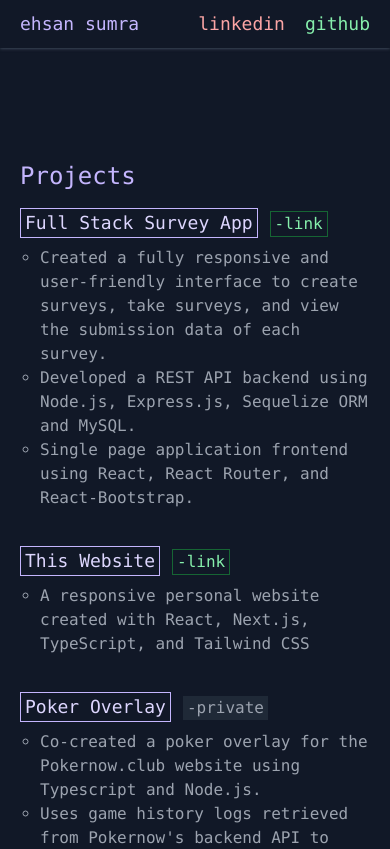
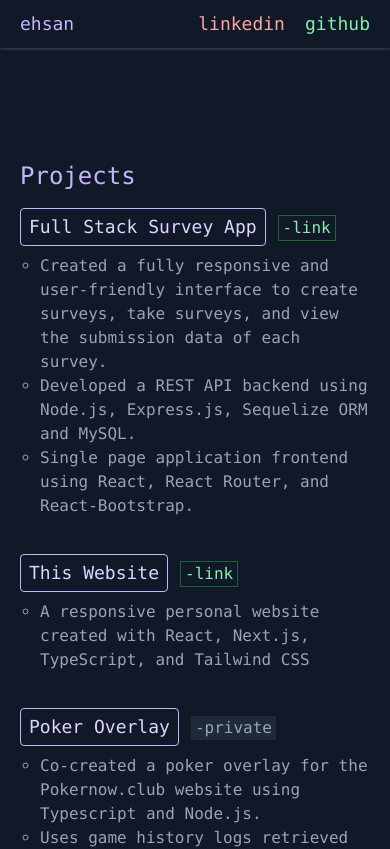
Before and after one commit to ehsansumra/personalWebsite, a Next.js app: page /projects in a window 390 px wide. Shown: the top 849 px of the page. Built offline with nearby package versions, Linux system fonts and the light colour scheme.

Commit message:
responsiveness

```diff
--- a/components/headerbox.tsx
+++ b/components/headerbox.tsx
@@ -7,7 +7,7 @@ interface Props {
 
 const HeaderBox: FC<Props> = ({ children, style }) => {
     return (
-        <h2 style={style} className="mt-4 text-lg border inline-block text-violet-200 border-violet-300 px-1">
+        <h2 style={style} className="mt-4 text-lg border rounded inline-block text-violet-200 border-violet-300 p-1 px-2">
             {children}
         </h2>
 
--- a/components/nav.tsx
+++ b/components/nav.tsx
@@ -9,7 +9,7 @@ const NavBar: NextPage = () => {
             w-full top-0 left-0 h-12 fixed shadow shadow-gray-700 z-50">
 
             <div className="pl-5 pr-5 flex items-center justify-between w-navWidth ">
-                <Link href="/"><div className="text-violet-300   hover:drop-shadow-dropViolet shadow-gray-300 cursor-pointer select-none text-lg ">ehsan sumra</div></Link>
+                <Link href="/"><div className="text-violet-300   hover:drop-shadow-dropViolet shadow-gray-300 cursor-pointer select-none text-lg ">ehsan <span className="sm:inline-block hidden">sumra</span></div></Link>
                 <section className="flex align-center  [&>*]:select-none [&>*]:cursor-pointer">
                     <a target="_blank" rel="noopener noreferrer" href="https://www.linkedin.com/in/ehsan-sumra-a0107b248/" className="ml-5 text-lg text-red-300 hover:drop-shadow-dropRed">linkedin</a>
                     <a target="_blank" rel="noopener noreferrer" href="https://github.com/ehsansumra" className="ml-5 text-lg text-green-300 hover:drop-shadow-dropGreen ">github</a>
--- a/pages/index.tsx
+++ b/pages/index.tsx
@@ -20,7 +20,7 @@ const Main: NextPage = () => {
 
 
                     <div className="w-auto sm:mb-5">
-                        <MainHeader firstHeader={true}>Hi, I&apos;m Ehsan Sumra</MainHeader>
+                        <MainHeader firstHeader={true}>Hi, I&apos;m Ehsan Sumra.</MainHeader>
                         <h2 className="mt-4 text-lg  inline-block text-violet-200  ">I&apos;m a software engineer from West Haven, CT.</h2>
 
                         <p className="my-2 mb-4 w-full  text-gray-400">
--- a/pages/projects.tsx
+++ b/pages/projects.tsx
@@ -2,11 +2,13 @@ import { NextPage } from "next"
 import MainHeader from "../components/mainheader";
 import HeaderBox from "../components/headerbox";
 import LinkBox from "../components/linkbox";
+
 const Projects: NextPage = () => {
 
     return (
         <div className=" pattern w-full bg-gray-900 min-h-screen pt-12 flex flex-wrap justify-center">
             <section className=" bg-gray-900  shadow-gray-900 flex flex-col min-h-full w-navWidth p-8 px-5 mt-30  md:mx-2">
+
                 <MainHeader margin={true}>Projects</MainHeader>
 
                 <section className="flex justify-start items-baseline flex-wrap mb-2">
@@ -40,6 +42,7 @@ const Projects: NextPage = () => {
                     <li className="list-item">Uses game history logs retrieved from Pokernow&apos;s backend API to construct hand histories</li>
                     <li className="list-item">Hand histories are stored for each player and used to display various statistics on each player</li>
                 </ul>
+
             </section>
         </div>
 
```
Lines whose indentation alone changed are shown as unchanged.
